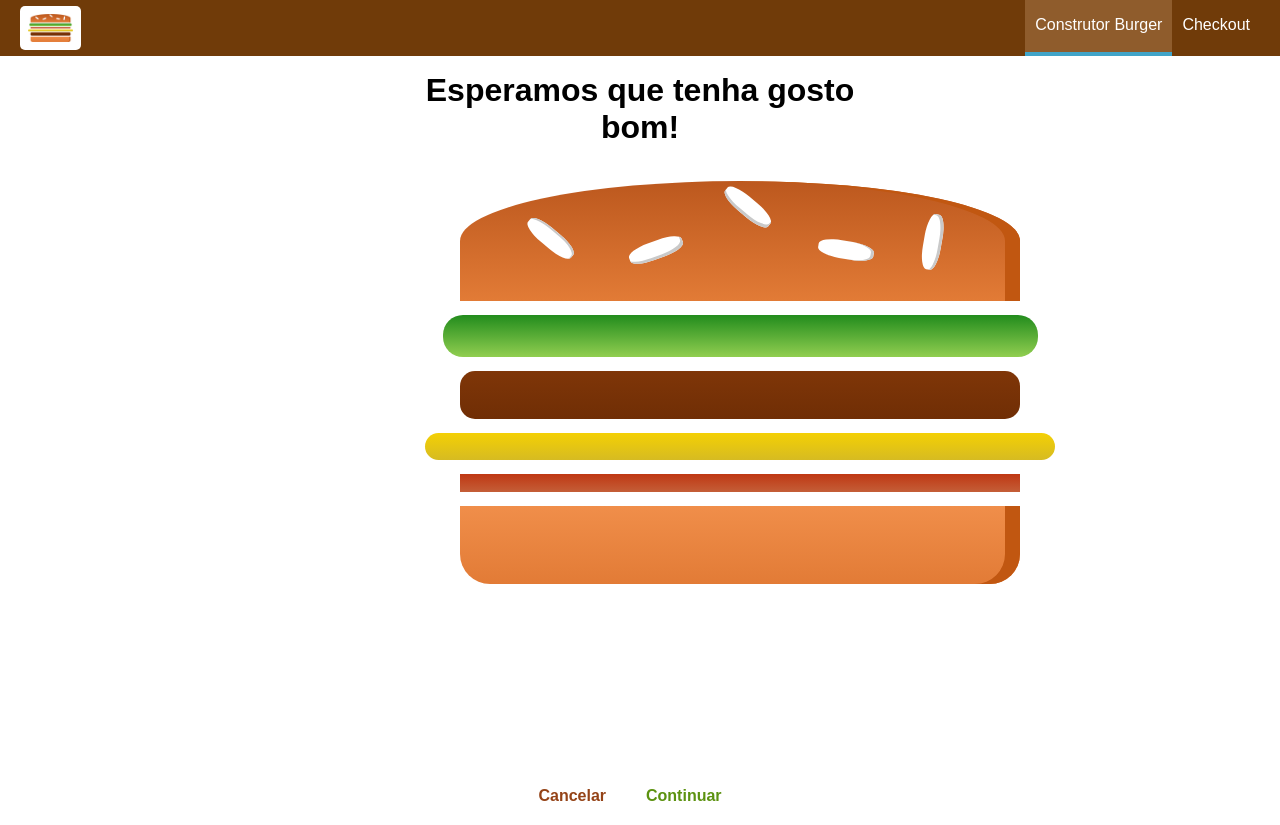
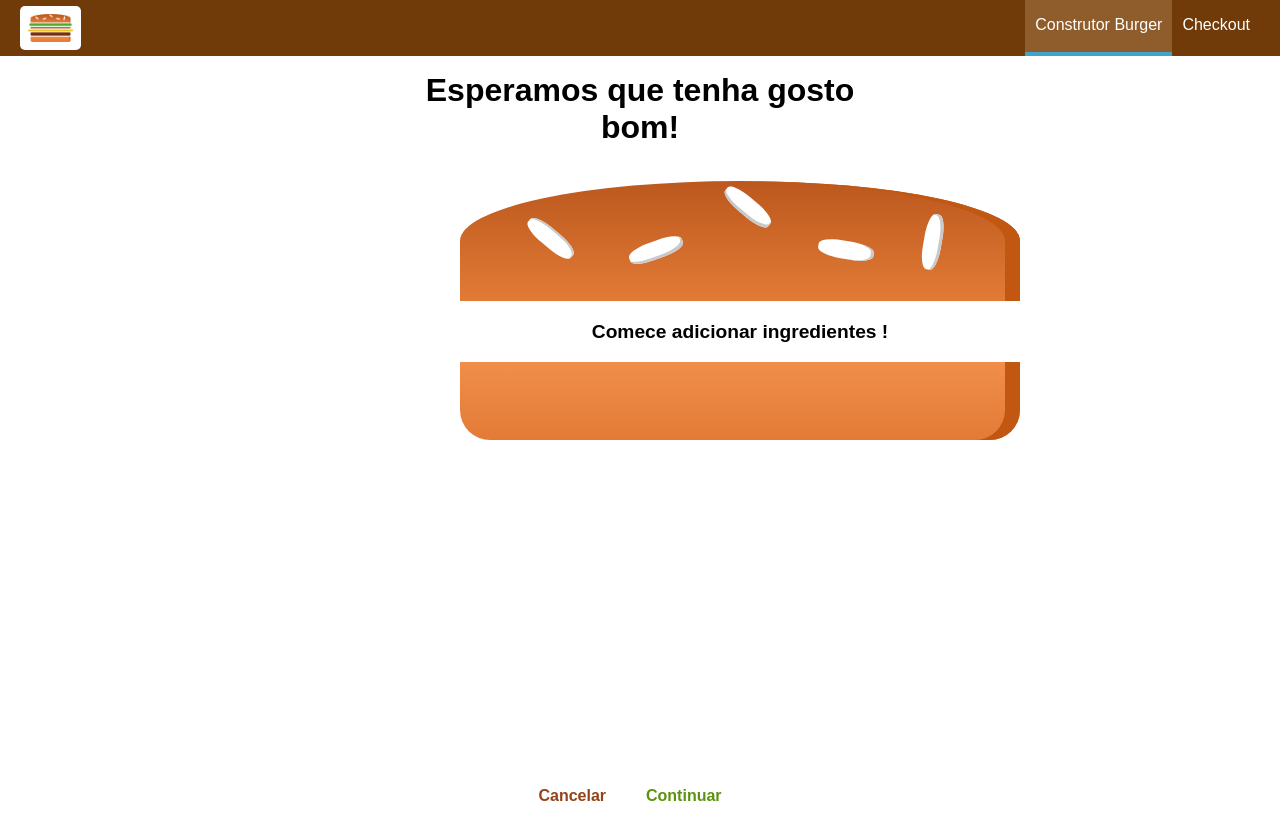
Before and after one commit to codingscode/React-24-new, a React app: page /verificacao in a window 1280 px wide. Built offline with nearby package versions, Linux system fonts and the light colour scheme.

Commit message:
parte 40

```diff
--- a/src/containers/BurgerConstrucao/burgerConstrutor.js
+++ b/src/containers/BurgerConstrucao/burgerConstrutor.js
@@ -113,7 +113,16 @@ class burgerConstrutor extends Component {
             .catch(erro => {
                 this.setState({carregando: false, adquirindo: false})
             })*/
-        this.props.history.push('/verificacao')
+        const parametrosConsulta = []
+        for (let i in this.state.ingredientes) {
+             parametrosConsulta.push(encodeURIComponent(i) + '=' + encodeURIComponent(this.state.ingredientes[i]))
+        }
+        const stringConsulta = parametrosConsulta.join('&')
+
+        this.props.history.push({
+            pathname: '/verificacao',
+            search: '?' + stringConsulta
+        })
     }
 
     render() {
--- a/src/containers/Verificacao/Verificacao.js
+++ b/src/containers/Verificacao/Verificacao.js
@@ -10,6 +10,16 @@ class Checkout extends Component {
            queijo: 1,
            bacon: 1
         }
+     }
+
+     componentDidMount() {
+         const consulta = new URLSearchParams(this.props.location.search)
+         const ingredientes = {}
+         for (let param of consulta.entries()) {
+            // ['salada', '1']
+            ingredientes[param[0]] = +param[1]
+         }
+         this.setState({ingredientes: ingredientes})
      }
 
      gerenVerifiCancelado = () => {
```
